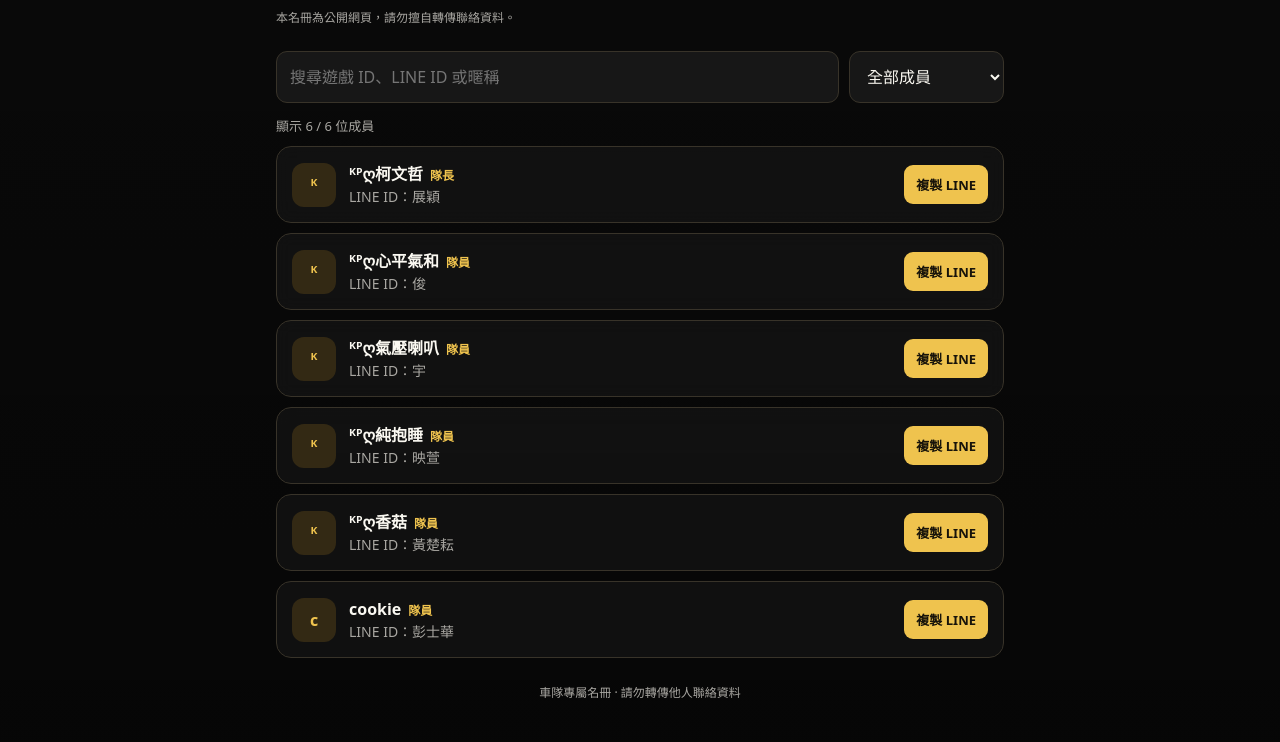
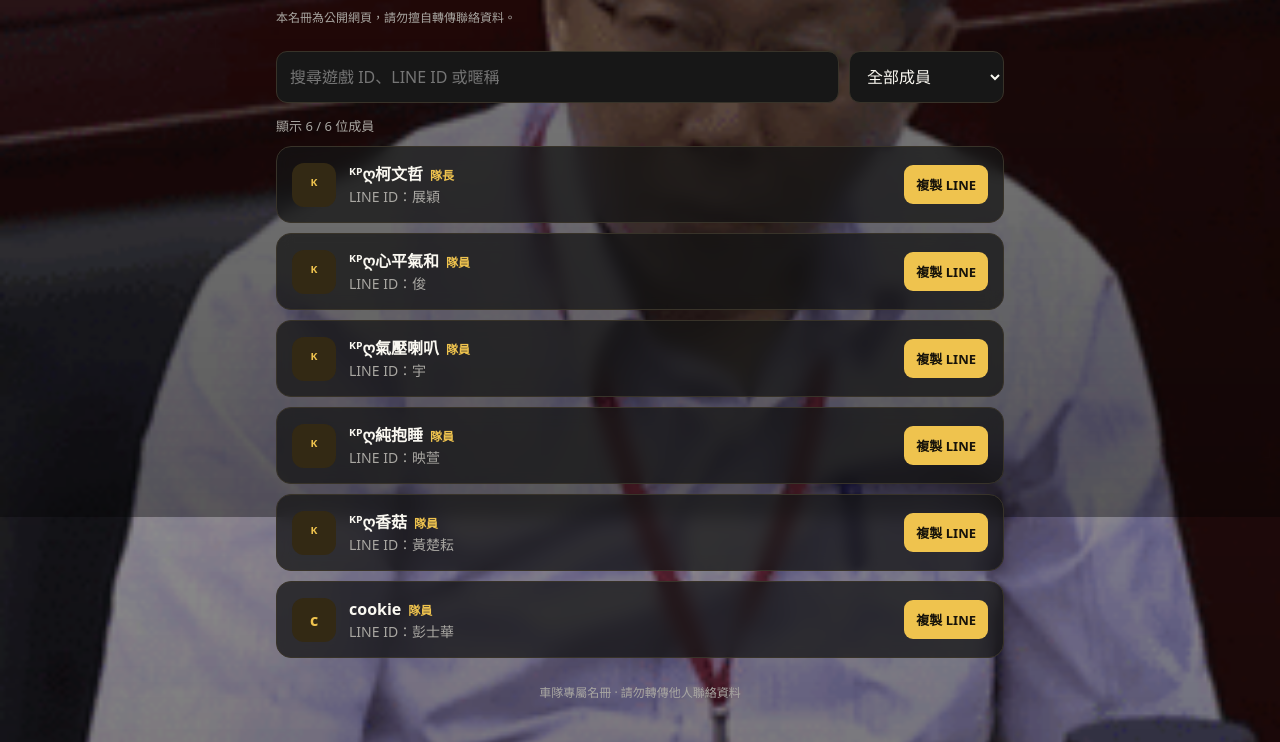
Before and after one commit to PartyBranch/kart-team, a plain HTML site: page index.html in a window 1280 px wide. Shown: the part 283-1025 px from the top of the page. Drawn offline with Linux system fonts and the light colour scheme.

Commit message:
Update background image in index.html

```diff
--- a/index.html
+++ b/index.html
@@ -5,7 +5,7 @@ body {
     min-height: 100vh;
     background:
         linear-gradient(rgba(0,0,0,0.45), rgba(0,0,0,0.65)),
-        url('background.gif') center center / cover no-repeat fixed;
+        url('ea278803bb5ad1c6114d418bacd22b19.gif') center center / cover no-repeat fixed;
 }
 
 .hero {
```
